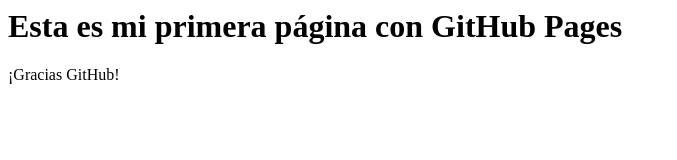
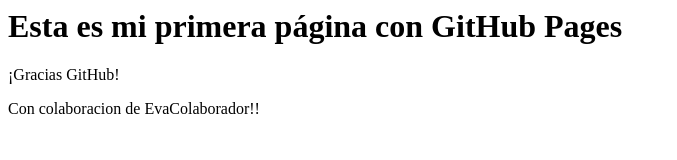
Before and after one commit to 41933565/GitLightRepo, a plain HTML site: page index.html in a window 1280 px wide. Shown: the whole page, without its empty margins (0-677 px from the left). Drawn offline with Linux system fonts and the light colour scheme.

Commit message:
Con Cambio de amigo colaborador

```diff
--- a/index.html
+++ b/index.html
@@ -1,4 +1,7 @@
 <html>
 <h1> Esta es mi primera página con GitHub Pages </h1>
 <p>¡Gracias GitHub!</p>
+
+<p> Con colaboracion de EvaColaborador!!</p>
+
 </html>
```
